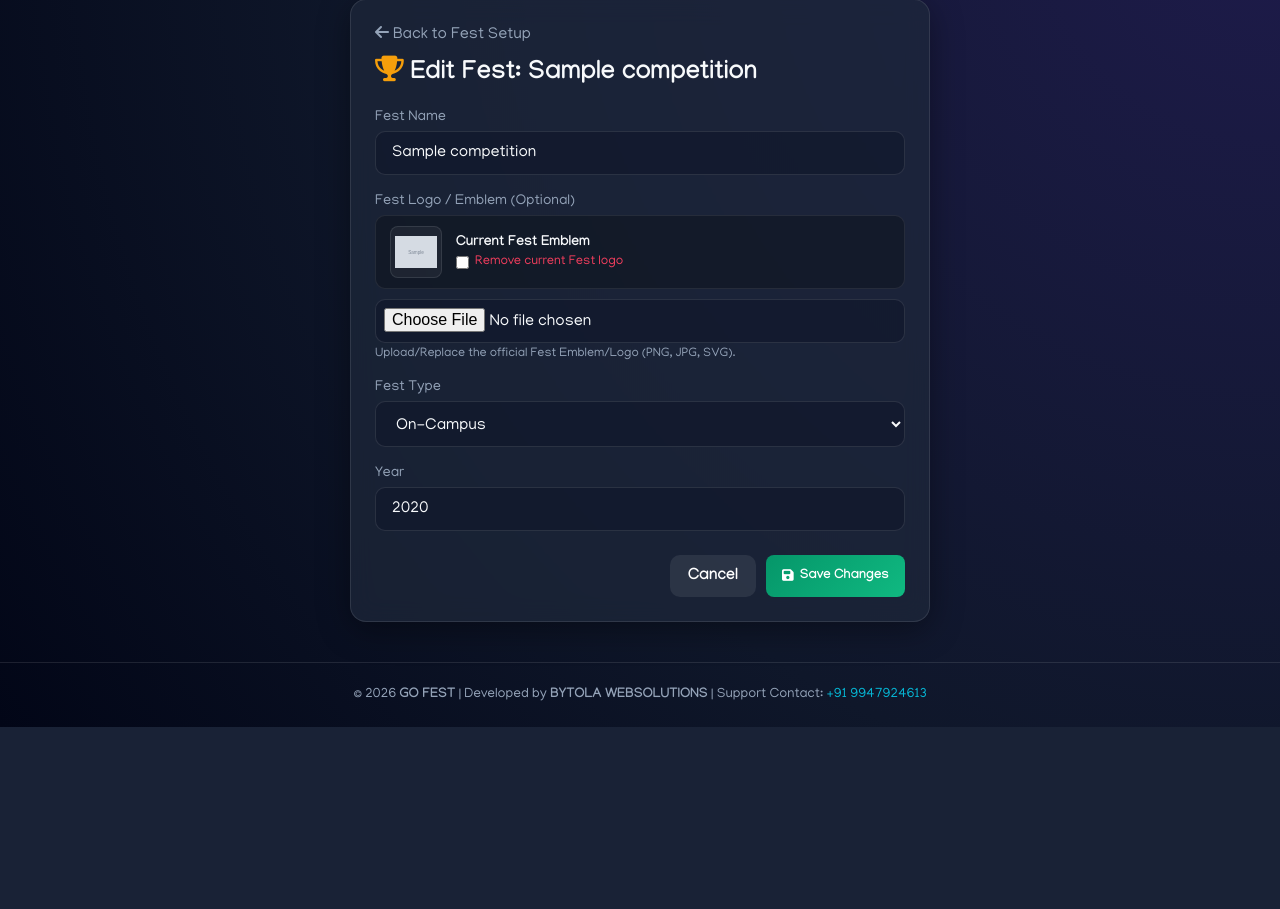
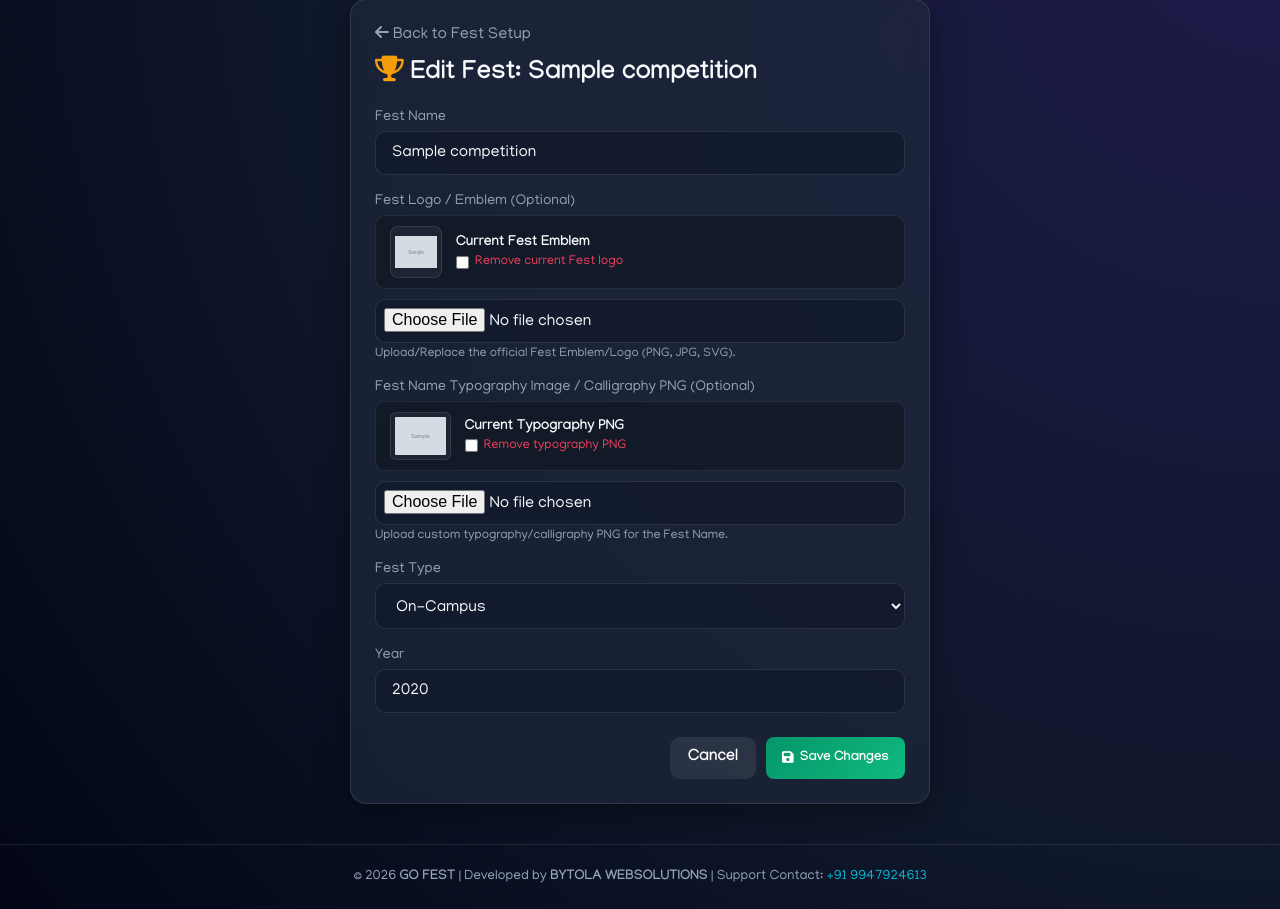
Before and after one commit to Suhailirfani/commonapp, a Django app: a page that uses templates/core/competition_edit.html in a window 1280 px wide. Shown: the part 108-1017 px from the top of the page. Before the commit the page ends 835 px from the top, so only its background shows below. Run offline with Django 5.2, Linux system fonts and the light colour scheme; a user stored in the database is signed in; tables that the repository leaves empty hold one stand-in row (values such as "Sample post"); grey boxes marked "Sample" are stand-in pictures; some web fonts are replaced.

Commit message:
feat: remove sub-user email inputs, add presentation mode to program edit, and optimize fest branding display

```diff
--- a/apps/core/models.py
+++ b/apps/core/models.py
@@ -25,6 +25,7 @@ class Competition(TenantBaseModel):
     ]
     name = models.CharField(max_length=150)
     logo = models.ImageField(upload_to='fest_logos/', null=True, blank=True, help_text="Optional Fest / Competition Logo")
+    name_image = models.ImageField(upload_to='fest_name_images/', null=True, blank=True, help_text="Optional custom typography PNG image for the Fest Name")
     type = models.CharField(max_length=10, choices=COMPETITION_TYPES, default="ON")
     year = models.PositiveIntegerField(default=2026)
     start_date = models.DateField(null=True, blank=True)
--- a/apps/core/views.py
+++ b/apps/core/views.py
@@ -95,12 +95,14 @@ def competition_create_view(request, institution_slug):
         comp_type = request.POST.get('type')
         year = request.POST.get('year', 2026)
         logo = request.FILES.get('logo')
+        name_image = request.FILES.get('name_image')
         Competition.objects.create(
             institution=institution,
             name=name,
             type=comp_type,
             year=year,
-            logo=logo
+            logo=logo,
+            name_image=name_image
         )
         messages.success(request, f"Fest '{name}' created successfully!")
         return redirect('core:competition_list', institution_slug=institution.slug)
@@ -125,8 +127,14 @@ def competition_edit_view(request, institution_slug, comp_id):
         elif 'logo' in request.FILES:
             comp.logo = request.FILES['logo']
 
+        if request.POST.get('clear_name_image') == '1':
+            comp.name_image = None
+        elif 'name_image' in request.FILES:
+            comp.name_image = request.FILES['name_image']
+
         comp.save()
         messages.success(request, f"Fest '{name}' updated successfully!")
+        return redirect('core:competition_list', institution_slug=institution.slug)
     return render(request, 'core/competition_edit.html', {'institution': institution, 'comp': comp})
 
 
@@ -1975,6 +1983,7 @@ def program_edit_view(request, institution_slug, program_id):
         name = request.POST.get('name')
         is_group = request.POST.get('is_group') == 'on'
         p_type = request.POST.get('program_type', 'STAGE')
+        p_mode = request.POST.get('presentation_mode', 'SEQUENTIAL')
         duration = request.POST.get('duration_per_participant', 5)
 
         comp = get_object_or_404(Competition, id=comp_id, institution=institution)
@@ -1985,7 +1994,8 @@ def program_edit_view(request, institution_slug, program_id):
         program.name = name
         program.is_group = is_group
         program.program_type = p_type
-        program.duration_per_participant = duration
+        program.presentation_mode = p_mode
+        program.duration_per_participant = int(duration) if str(duration).isdigit() else 5
 
         program.save()
 
--- a/apps/users/views.py
+++ b/apps/users/views.py
@@ -87,7 +87,7 @@ def user_create_view(request, institution_slug):
 
     if request.method == 'POST':
         username = request.POST.get('username')
-        email = request.POST.get('email')
+        email = request.POST.get('email') or f"{username}@{institution.slug}.local"
         password = request.POST.get('password')
         role = request.POST.get('role')
         designation = request.POST.get('designation', '')
@@ -152,7 +152,6 @@ def user_edit_view(request, institution_slug, user_id):
     programs = Program.objects.filter(institution=institution).select_related('category')
 
     if request.method == 'POST':
-        email = request.POST.get('email')
         password = request.POST.get('password')
         role = request.POST.get('role')
         designation = request.POST.get('designation', '')
@@ -161,7 +160,8 @@ def user_edit_view(request, institution_slug, user_id):
         prog_ids = request.POST.getlist('assigned_program_ids[]')
         is_approved = request.POST.get('is_approved') == 'on'
 
-        target_user.email = email
+        if 'email' in request.POST:
+            target_user.email = request.POST.get('email', '')
         target_user.role = role
         target_user.designation = designation
         target_user.is_approved = is_approved
--- a/templates/core/competition_edit.html
+++ b/templates/core/competition_edit.html
@@ -35,6 +35,25 @@
             </div>
 
             <div class="form-group">
+                <label class="form-label">Fest Name Typography Image / Calligraphy PNG (Optional)</label>
+                {% if comp.name_image %}
+                <div style="display: flex; align-items: center; gap: 14px; margin-bottom: 10px; background: rgba(0,0,0,0.25); padding: 10px 14px; border-radius: 10px; border: 1px solid rgba(255,255,255,0.08);">
+                    <img src="{{ comp.name_image.url }}" alt="{{ comp.name }}" style="max-height: 48px; max-width: 180px; object-fit: contain; background: rgba(255,255,255,0.05); padding: 4px; border-radius: 6px; border: 1px solid var(--border-color);">
+                    <div>
+                        <span style="font-size: 0.88rem; color: var(--text-main); font-weight: 700; display: block;">Current Typography PNG</span>
+                        <label style="font-size: 0.8rem; color: #f43f5e; cursor: pointer; display: flex; align-items: center; gap: 6px; margin-top: 4px;">
+                            <input type="checkbox" name="clear_name_image" value="1"> Remove typography PNG
+                        </label>
+                    </div>
+                </div>
+                {% endif %}
+                <input type="file" name="name_image" accept="image/*" class="form-control" style="padding: 8px;">
+                <small style="color: var(--text-muted); font-size: 0.78rem; display: block; margin-top: 4px;">
+                    Upload custom typography/calligraphy PNG for the Fest Name.
+                </small>
+            </div>
+
+            <div class="form-group">
                 <label class="form-label">Fest Type</label>
                 <select name="type" class="form-control" required>
                     <option value="ON" {% if comp.type == 'ON' %}selected{% endif %}>On-Campus</option>
--- a/templates/core/shareable_results.html
+++ b/templates/core/shareable_results.html
@@ -575,7 +575,11 @@
                     <img src="{{ prog.competition.logo.url }}" alt="{{ prog.competition.name }}" style="width: 42px; height: 42px; object-fit: contain; border-radius: 6px; background: rgba(255,255,255,0.15); padding: 2px; border: 1px solid rgba(255,255,255,0.25); flex-shrink: 0;">
                     {% endif %}
                     <div>
+                        {% if prog.competition.name_image %}
+                        <img src="{{ prog.competition.name_image.url }}" alt="{{ prog.competition.name }}" style="max-height: 42px; width: auto; object-fit: contain; display: block; filter: drop-shadow(0 2px 4px rgba(0,0,0,0.3));">
+                        {% else %}
                         <div class="fest-art-title">{{ prog.competition.name|default:"Festival" }}</div>
+                        {% endif %}
                         <div class="inst-sub">{{ institution.name }}</div>
                     </div>
                 </div>
--- a/templates/users/user_create.html
+++ b/templates/users/user_create.html
@@ -37,11 +37,6 @@
             </div>
 
             <div class="form-group">
-                <label class="form-label">Email</label>
-                <input type="email" name="email" class="form-control" placeholder="user@institution.com">
-            </div>
-
-            <div class="form-group">
                 <label class="form-label">Password</label>
                 <input type="password" name="password" class="form-control" placeholder="••••••••" required>
             </div>
--- a/templates/users/user_edit.html
+++ b/templates/users/user_edit.html
@@ -62,11 +62,6 @@
             </div>
 
             <div class="form-group">
-                <label class="form-label">Email</label>
-                <input type="email" name="email" value="{{ target_user.email }}" class="form-control" placeholder="user@institution.com">
-            </div>
-
-            <div class="form-group">
                 <label class="form-label">New Password (Leave blank to keep current password)</label>
                 <input type="password" name="password" class="form-control" placeholder="••••••••">
             </div>
--- a/templates/users/user_list.html
+++ b/templates/users/user_list.html
@@ -48,7 +48,7 @@
         <table class="custom-table">
             <thead>
                 <tr>
-                    <th>Username & Email</th>
+                    <th>Username</th>
                     <th>Role & Scope</th>
                     <th>Designation</th>
                     <th>Status</th>
```
Also changed, not shown: templates/core/competition_create.html (+9 -1 lines), templates/core/competition_list.html (+8 -1 lines), templates/core/program_edit.html (+8 -0 lines), templates/core/settings.html (+8 -1 lines), templates/public/home.html (+9 -0 lines), apps/core/migrations/0013_competition_name_image.py (added).
